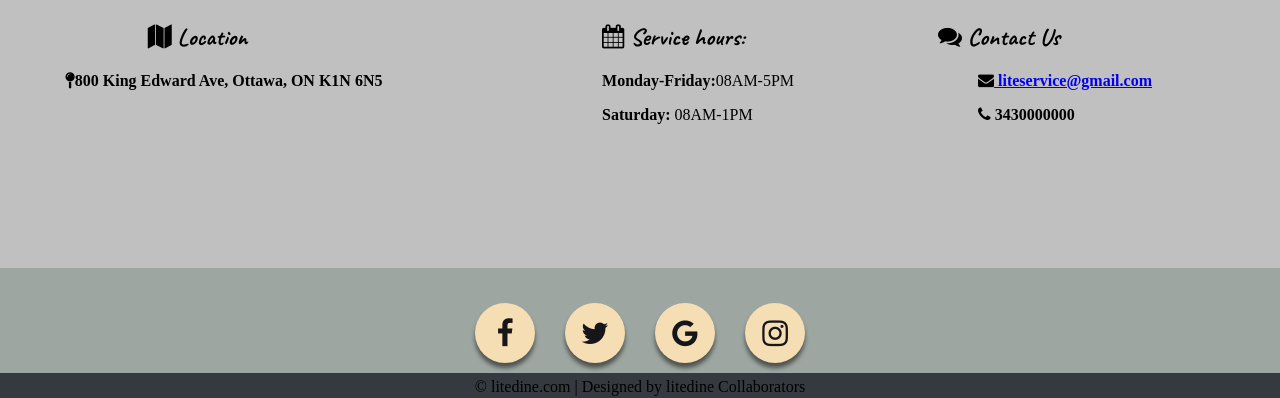
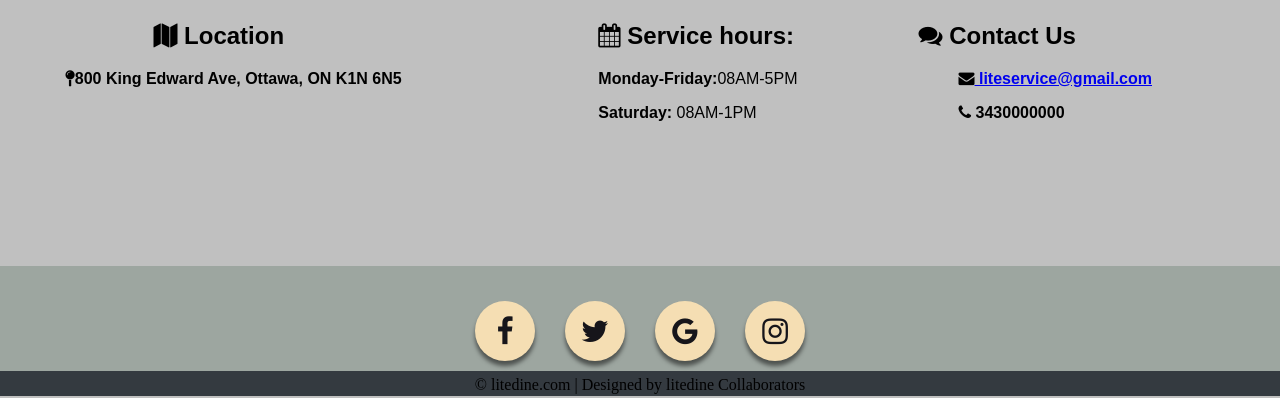
Before and after one commit to LiteDine/LiteDine.github.io, a plain HTML site: page Completed Website/contactpage.html in a window 1280 px wide. Shown: the part 546-944 px from the top of the page. Drawn offline with Linux system fonts and the light colour scheme; a web font is replaced by a local one.

Commit message:
Modified fonts in the contact page.

```diff
--- a/Completed Website/contactpagestyle.css
+++ b/Completed Website/contactpagestyle.css
@@ -162,7 +162,7 @@ margin-top: 0;
     text-align: justify;
     display: flex;
     justify-content: space-between;
-    font-family: "Aramis Italic";
+    font-family: 'Space Grotesk', sans-serif;
 
 }
 
@@ -248,6 +248,6 @@ background-color: #dd4b39;
 background-color: #e4405f;
 }
 .location, .hour , .contact{
-    font-family: "Caveat";
+    font-family: 'Space Grotesk', sans-serif;
 }
 .location{margin-left: 30%;}
```
